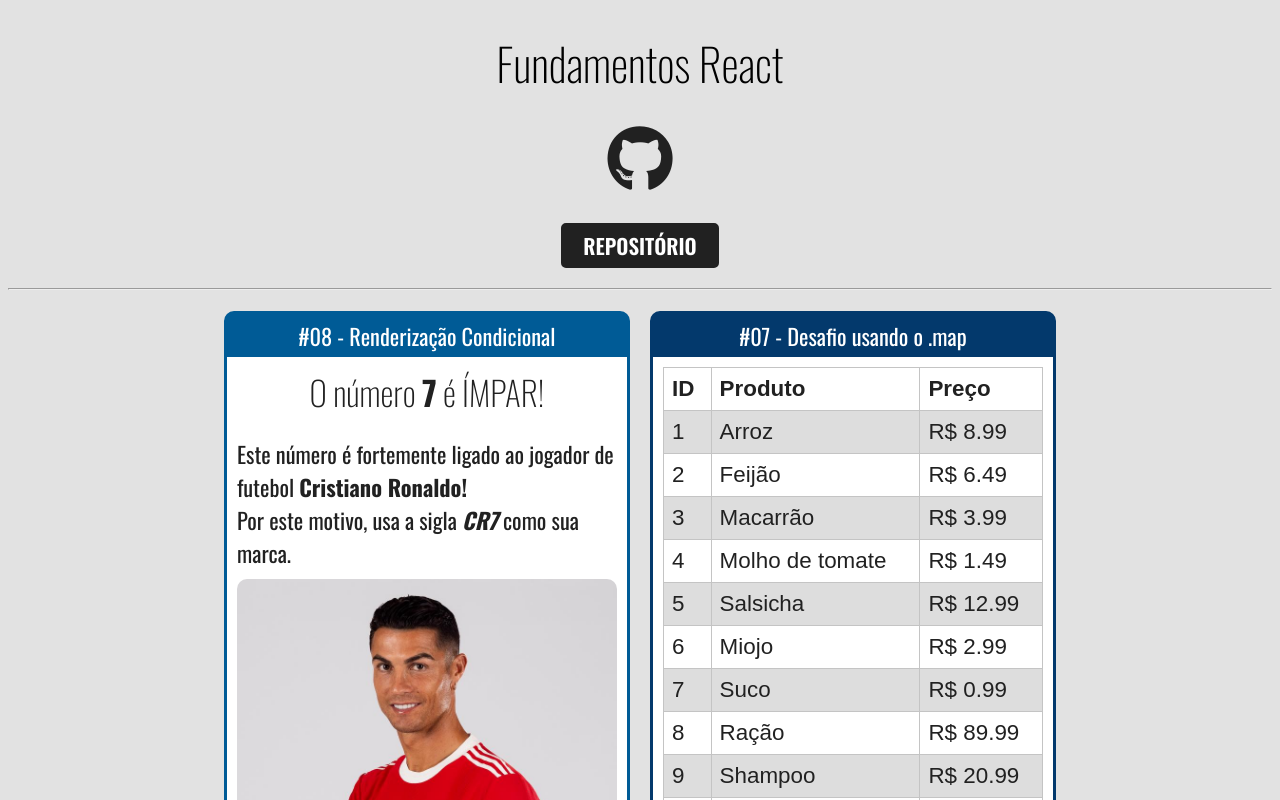
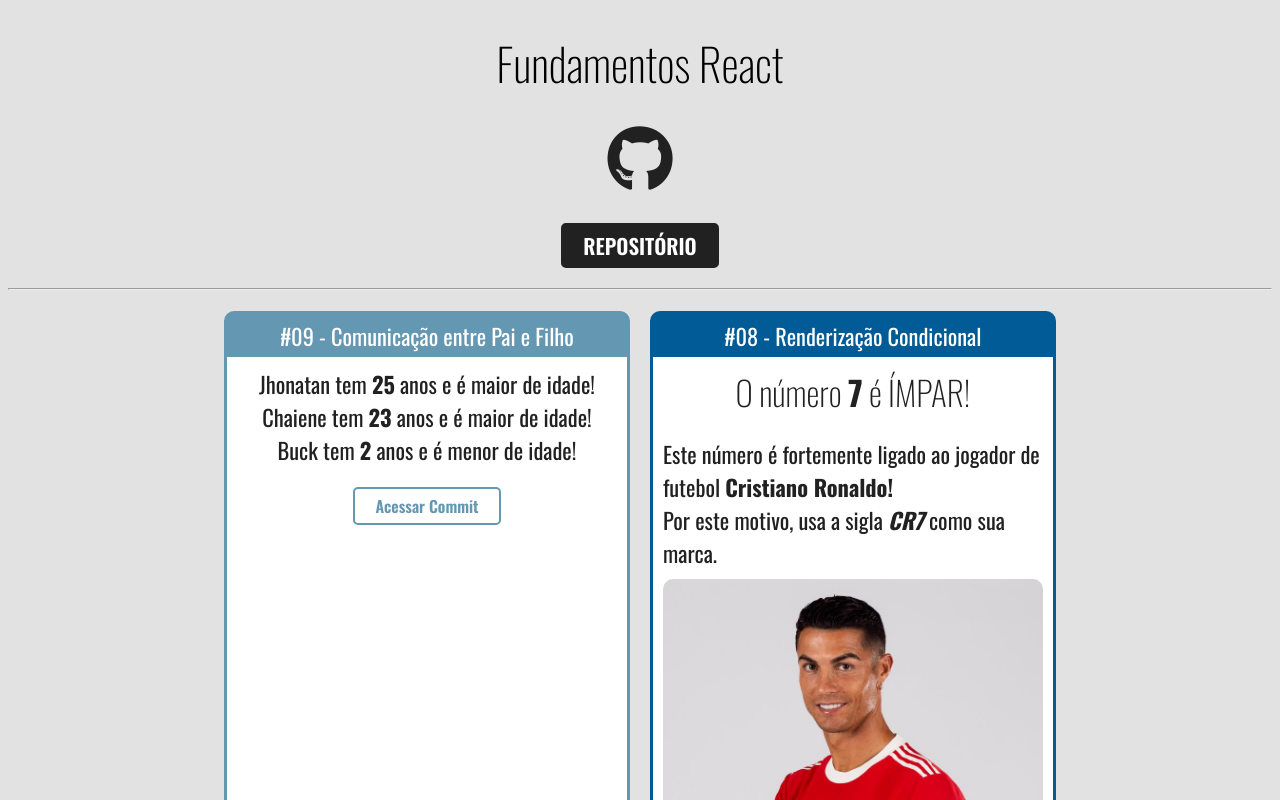
Before and after one commit to JhonatanGAlves/fundamentals-in-react, a React (Create React App) app: page / in a window 1280 px wide. Shown: the top 800 px of the page. Built offline with nearby package versions, Linux system fonts and the light colour scheme.

Commit message:
communication between parents and child

```diff
--- a/src/App.jsx
+++ b/src/App.jsx
@@ -11,6 +11,7 @@
 import { StudentList } from './Components/repetition/StudentList'
 import { ProductsList } from './Components/repetition/ProductsList'
 import { EvenOrOdd } from './Components/conditional/EvenOrOdd'
+import { DirectParents } from './Components/communication/DirectParents'
 
 export const App = (props) => {
 
@@ -36,12 +37,20 @@
       <hr />
 
       <div className="Cards">
+        <Card title="#09 - Comunicação entre Pai e Filho" color="#6497b1" /*Estou passando uma cor por props*/ >
+          <DirectParents />
+          <InputButton color="#6497b1"
+            link="https://github.com/JhonatanGAlves/fundamentals-in-react/commit/498ca019e2aa5007dea619aa6eda55880b859776"
+            value="Acessar Commit"
+          />
+        </Card>
+
         <Card title="#08 - Renderização Condicional" color="#005b96" /*Estou passando uma cor por props*/ >
           <EvenOrOdd //LEMBRAR DE USAR Hooks PARA FAZER UM CAMPO DE DIGITAÇÃO
             number={ 7 }
           />
           <InputButton color="#005b96"
-            link="https://github.com/JhonatanGAlves/fundamentals-in-react/commit/6511685464cede7ad7e387c09b37bb04ee4e00f5"
+            link="https://github.com/JhonatanGAlves/fundamentals-in-react/commit/498ca019e2aa5007dea619aa6eda55880b859776"
             value="Acessar Commit"
           />
         </Card>
--- /dev/null
+++ b/src/Components/communication/DirectChild.jsx
@@ -0,0 +1,14 @@
+import React from 'react'
+
+export const DirectChild = props => {
+
+  const ageStatus = props.age >= 18 == true
+
+  return (
+    <div>
+      <span>{ props.name } </span>
+      <span>tem <strong>{ props.age }</strong> anos e é </span>
+      <span>{ ageStatus ? 'maior de idade!' : 'menor de idade!' }</span>
+    </div>
+  )
+}
--- /dev/null
+++ b/src/Components/communication/DirectParents.jsx
@@ -0,0 +1,12 @@
+import React from 'react'
+import { DirectChild } from './DirectChild'
+
+export const DirectParents = props => {
+  return (
+    <div>
+      <DirectChild name="Jhonatan" age={25} />
+      <DirectChild name="Chaiene" age={23} />
+      <DirectChild name="Buck" age={2} />
+    </div>
+  )
+}
```
